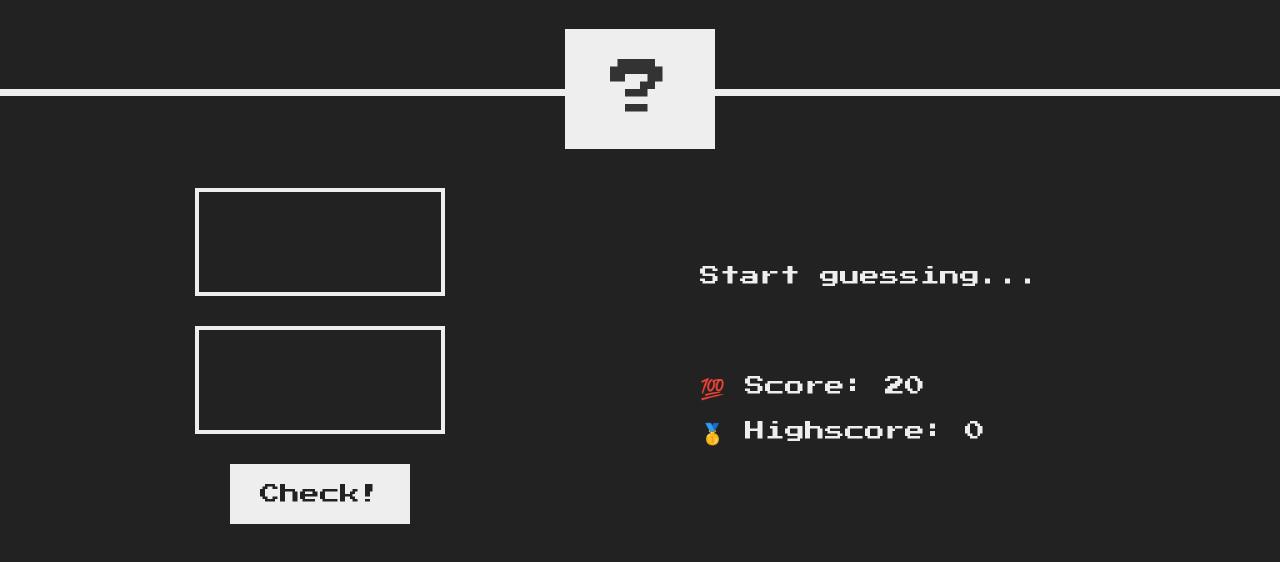
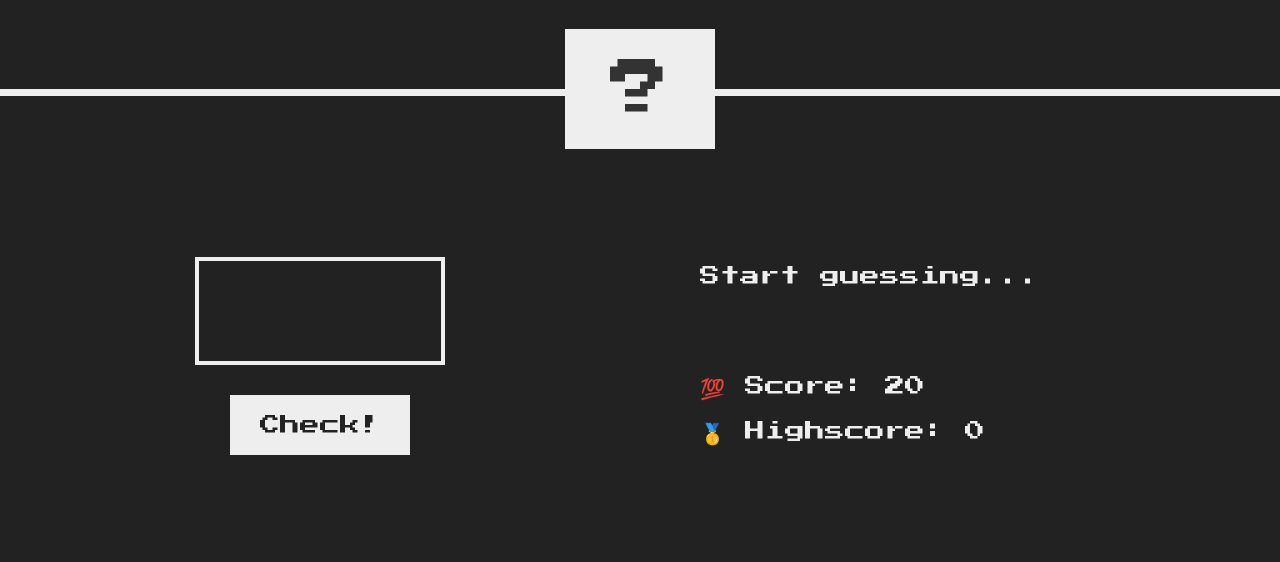
Before and after one commit to Samirath45/guess, a plain HTML site: page index.html in a window 1280 px wide. Shown: the part 184-746 px from the top of the page. Drawn offline with Linux system fonts and the light colour scheme.

Commit message:
Update index.html

```diff
--- a/index.html
+++ b/index.html
@@ -17,7 +17,7 @@
     <main>
       <section class="left">
         <input type="number" class="guess" />
-        <input type="number" class="guess" />
+
         <button class="btn check">Check!</button>
       </section>
       <section class="right">
```
